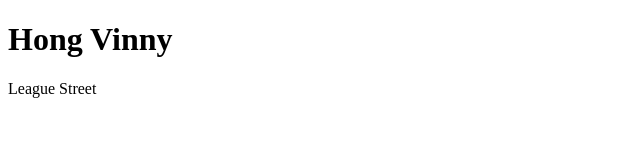
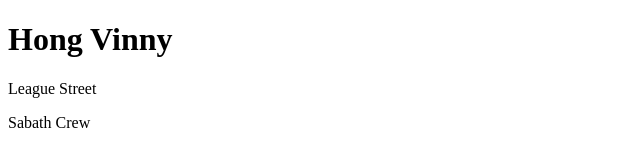
Before and after one commit to DevanLushiro/StillLearning, a plain HTML site: page index.html in a window 1280 px wide. Shown: the full height of the page, 0-640 px from the left. Drawn offline with Linux system fonts and the light colour scheme.

Commit message:
Update P index.html

```diff
--- a/index.html
+++ b/index.html
@@ -8,5 +8,6 @@
 <body>
     <h1>Hong Vinny</h1>
     <p>League Street</p>
+    <p>Sabath Crew</p>
 </body>
 </html>
```
